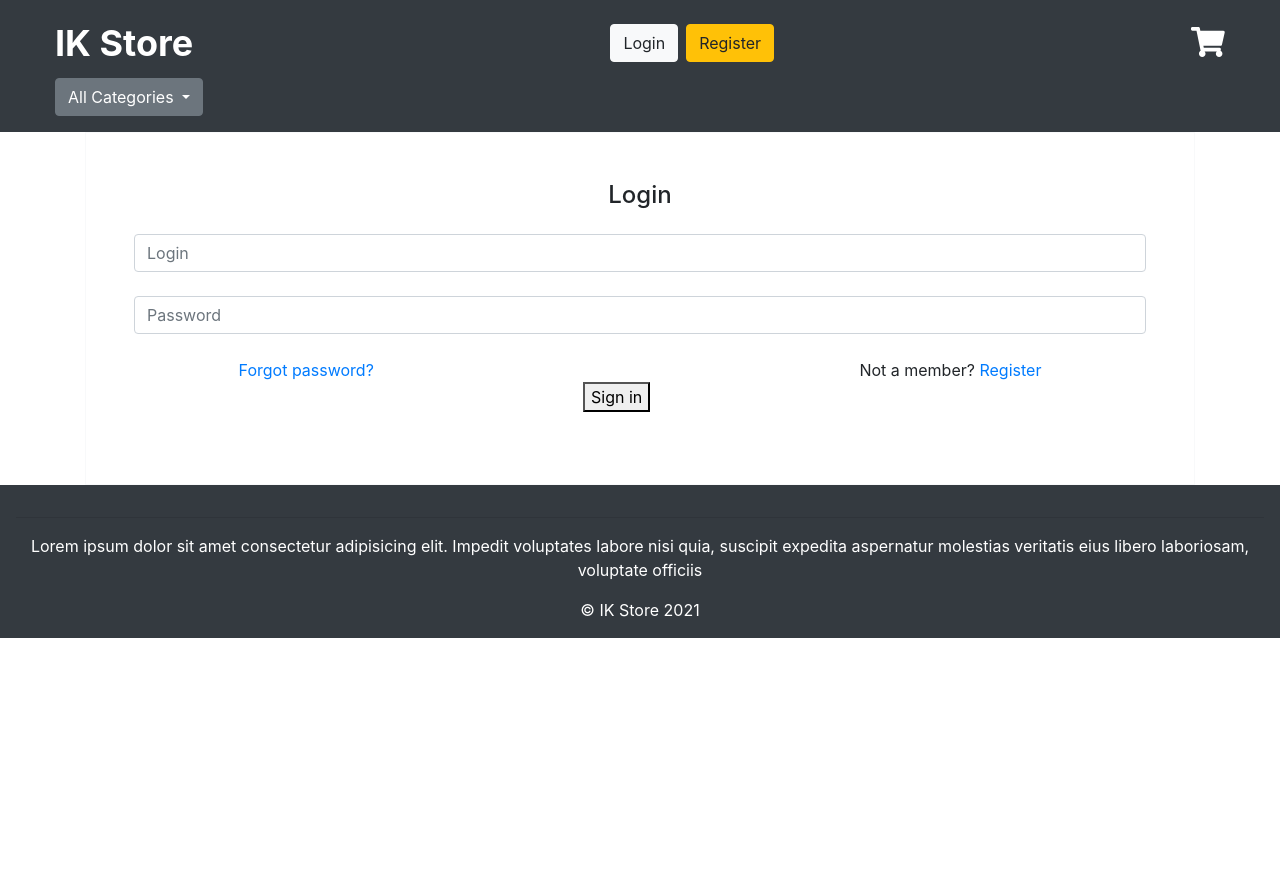
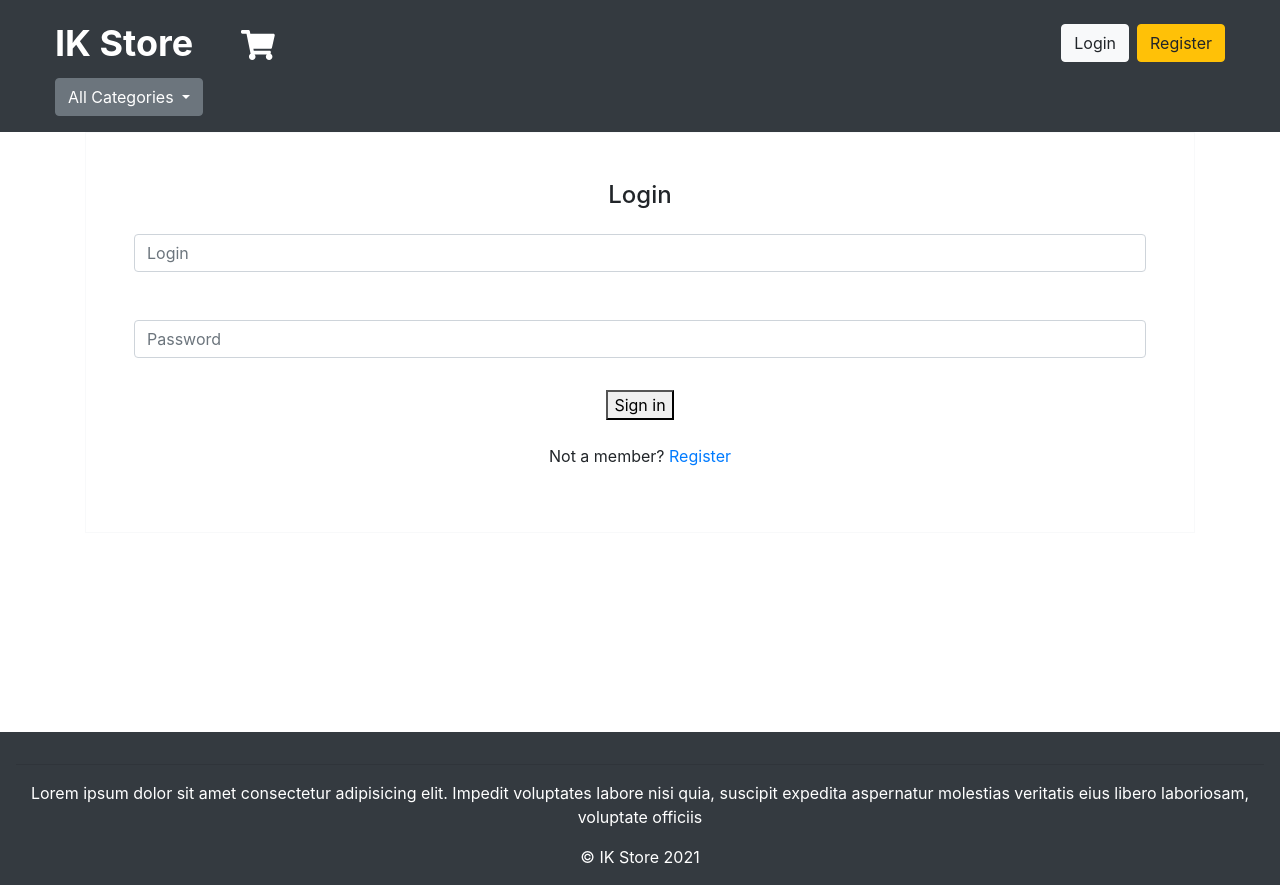
Before and after one commit to Kirjanq4/IKStore-angular, an Angular app: page /login in a window 1280 px wide. Before the commit the page ends 800 px from the top, so only its background shows below. Built offline with nearby package versions, Linux system fonts and the light colour scheme.

Commit message:
login done + validation

```diff
--- a/src/app/app.component.html
+++ b/src/app/app.component.html
@@ -1,3 +1,4 @@
+
 <app-header></app-header>
 <router-outlet></router-outlet>
 <app-footer></app-footer>
--- a/src/app/header/header.component.html
+++ b/src/app/header/header.component.html
@@ -7,7 +7,8 @@
         justify-content-between
      "
     >
-      <span class="logo mr-4"><a href="#">IK Store</a></span>
+      <span class="logo mr-4"><a href="#">IK Store</a>
+        <a class="shop-icon"><fa-icon [icon]="faShoppingCart"></fa-icon> </a></span>
 
       <div class="text-end ml-4">
         <button
@@ -27,8 +28,9 @@
           Register
         </button>
       </div>
-      <a class="shop-icon"><fa-icon [icon]="faShoppingCart"></fa-icon> </a>
+
     </div>
+
     <div class="d-flex mt-2 justify-content-center justify-content-lg-between">
       <div class="d-inline-block" ngbDropdown #myDrop="ngbDropdown">
         <button
--- a/src/app/main/main.component.html
+++ b/src/app/main/main.component.html
@@ -1,4 +1,4 @@
-<div class="wrapper bg-dark">
+<div class="wrapper bg-dark" >
   <div class="image-container"></div>
   <div>
     <h2 class="text-center text-white mb-4">Our Bestsellers</h2>
--- a/src/app/pages/login/login.component.html
+++ b/src/app/pages/login/login.component.html
@@ -1,42 +1,69 @@
 <!-- Default form login -->
+<div style="height: 75vh">
 <div class="container">
-  <form class="text-center border border-light p-5">
+  <form class="text-center border border-light p-5" #loginForm="ngForm">
+
     <p class="h4 mb-4">Login</p>
 
-    <!-- Email -->
+    <span style="color: red" *ngIf="message==='Wrong username or password'&&timer">{{message}}</span>
+
+    <div style="text-align: left; padding: 0" *ngIf="username.invalid && (username.dirty || username.touched)"
+         class="alert">
+
+      <div *ngIf="username.errors?.required">
+        <small style="color: red">Username is required.</small>
+      </div>
+      <div *ngIf="username.errors?.minlength">
+        <small style="color: red">Username must be at least 4 characters long.</small>
+      </div>
+
+    </div>
     <input
       type="text"
+      required minlength="4"
       id="defaultLoginFormEmail"
-      class="form-control mb-4"
+      class="form-control"
       placeholder="Login"
       name="login"
       [(ngModel)]="login"
+      #username="ngModel"
     />
+    <br>
+    <br>
 
+    <div style="text-align: left; padding: 0" *ngIf="pass.invalid && (pass.dirty || pass.touched)"
+         class="alert">
+
+      <div *ngIf="pass.errors?.required">
+        <small style="color: red">Password is required.</small>
+      </div>
+      <div *ngIf="pass.errors?.minlength">
+        <small style="color: red">Password must be at least 4 characters long.</small>
+      </div>
+
+    </div>
     <!-- Password -->
     <input
       type="password"
+      required minlength="4"
       id="defaultLoginFormPassword"
-      class="form-control mb-4"
+      class="form-control mb-2"
       placeholder="Password"
       name="password"
       [(ngModel)]="password"
+      #pass="ngModel"
     />
 
-    <div class="d-flex justify-content-around">
-      <div>
-        <!-- Forgot password -->
-        <a href="">Forgot password?</a>
-      </div>
 
+
+    <div class="d-flex justify-content-center">
       <!-- Sign in button -->
-      <button class="my-4" type="button" (click)="getLogin()">Sign in</button>
-
-      <!-- Register -->
-      <p>
-        Not a member?
-        <a href="">Register</a>
-      </p>
+      <button  class="my-4" type="button" (click)="getLogin(loginForm); setTimer()">Sign in</button>
     </div>
+    <p>
+      Not a member?
+      <a href="">Register</a>
+    </p>
   </form>
 </div>
+</div>
--- a/src/app/pages/login/login.component.ts
+++ b/src/app/pages/login/login.component.ts
@@ -17,28 +17,55 @@ export class LoginComponent implements OnInit {
 
   message: string;
 
+  timer: boolean;
+
   constructor(private loginService: LoginService, private router: Router) { }
 
   ngOnInit(): void {
   }
 
 
-  getLogin () {
+  getLogin (form) {
+
+    if(this.validateForm(form)==='invalid'){
+      return;
+    }
 
     let response = this.loginService.getAuthentication(this.login, this.password);
     response.subscribe(data=>{
       this.message = data.message;
       this.isAdmin = data.admin;
-      console.log(this.message, this.isAdmin)
       if(this.isAdmin){
         this.router.navigate(["/admin"])
       }
       else {
         this.router.navigate(["/products"])
       }
+    },()=>{
+      this.message = "Wrong username or password"
     })
 
   }
 
+  setTimer () {
+    this.timer = true;
+    setTimeout(()=>{
+      this.timer = false;
+    },3000)
+  }
+
+
+  validateForm (form) {
+
+    form.controls.login.touched = true;
+    form.controls.password.touched = true;
+
+    if(this.login === undefined || this.login.length<4){
+      return 'invalid';
+    }
+    if(this.password === undefined || this.password.length<4){
+      return 'invalid';
+    }
+  }
 
 }
```
